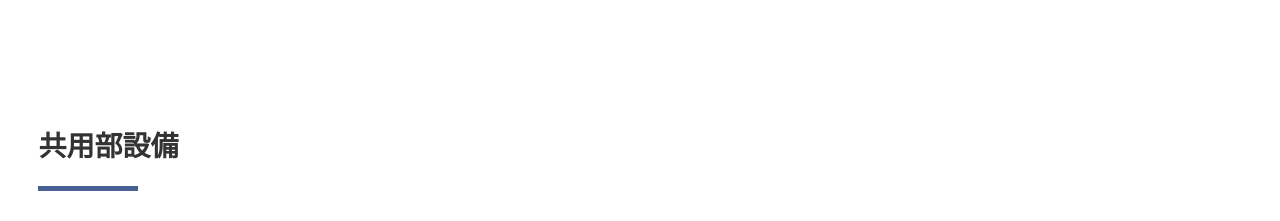
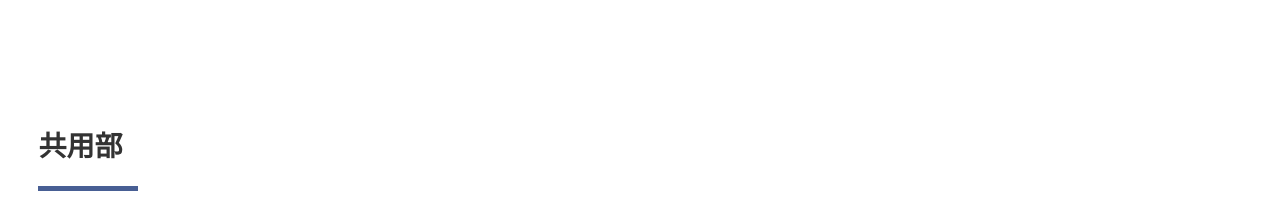
Before and after one commit to takikojikyo/frontplaceiidabasi, a plain HTML site: page facility.html in a window 1280 px wide. Shown: the part 3060-3281 px from the top of the page. Drawn offline with nearby package versions, Linux system fonts and the light colour scheme; some packages are replaced by stand-ins of ours.

Commit message:
Add files via upload

```diff
--- a/facility.html
+++ b/facility.html
@@ -193,7 +193,7 @@
     <section class="facility-2" id="fa-3">
       <div class="container">
         <h2 class="section-title">
-          <span class="section-sub-title">共用部設備</span>
+          <span class="section-sub-title">共用部</span>
         </h2>
 
         <div class="facility-item">
```
